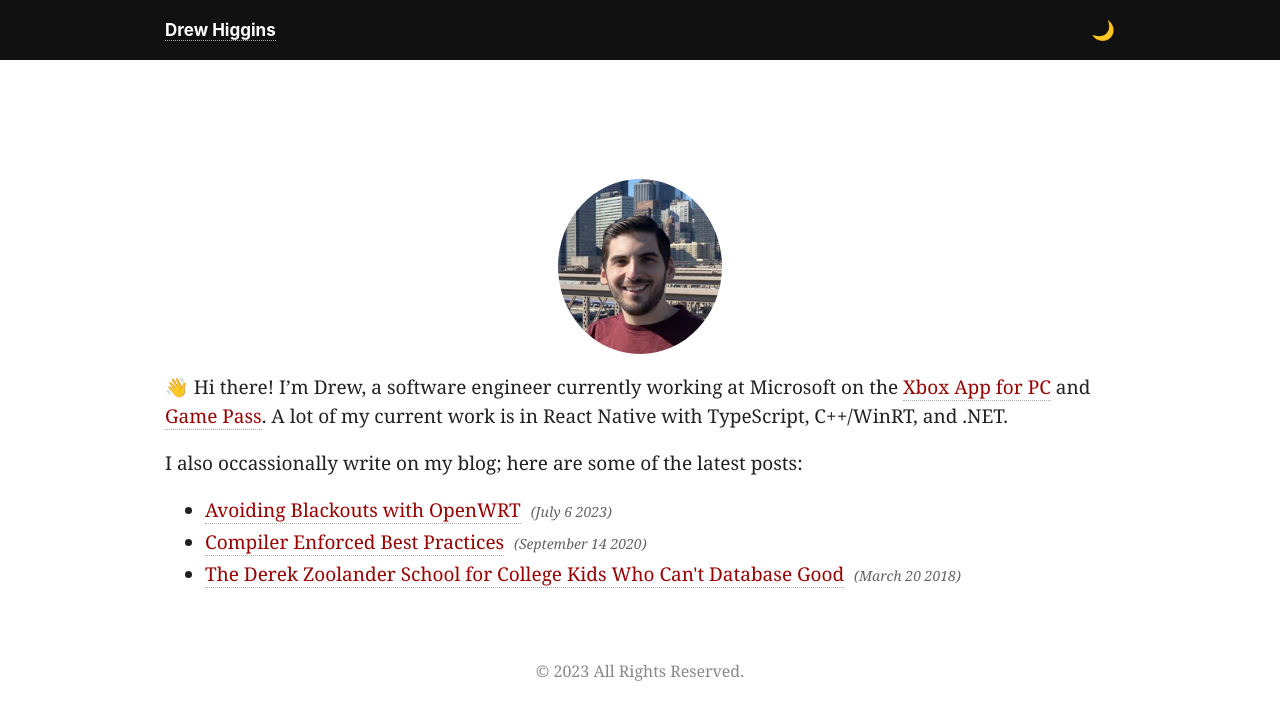
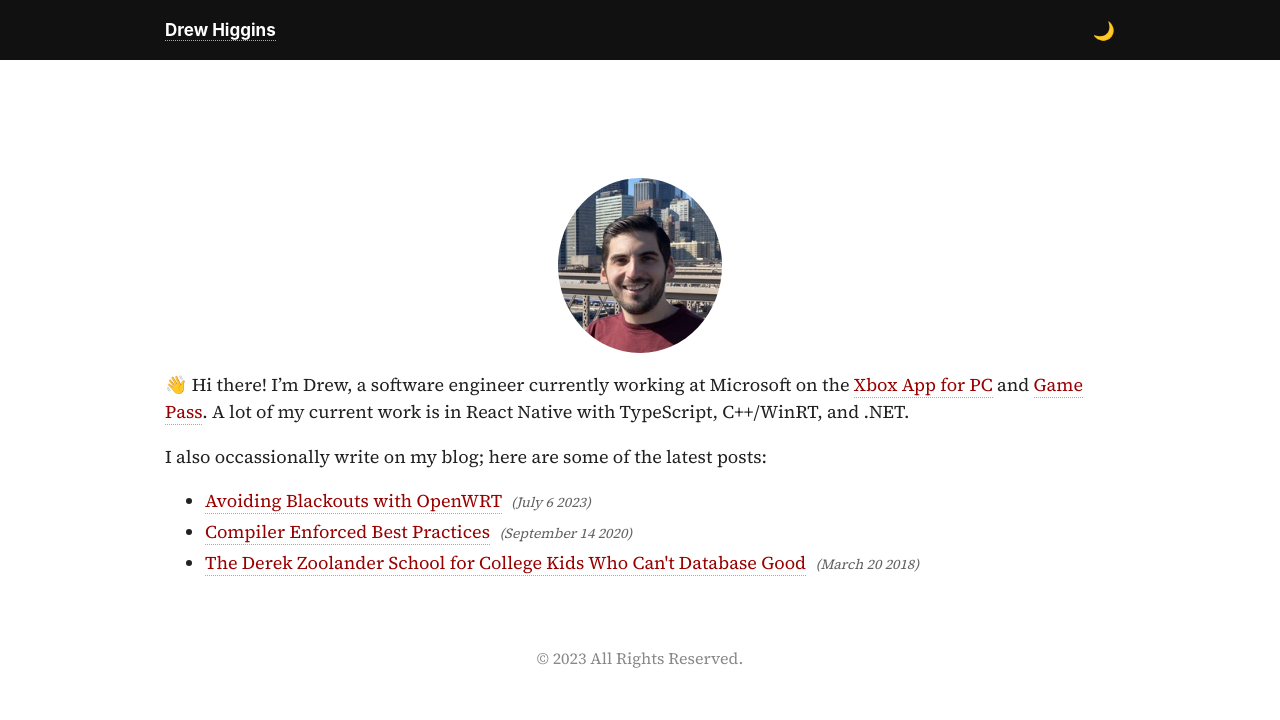
Before and after one commit to DrewHiggins/drewhiggins.github.io, a Jekyll site: the page built from index.md, in a window 1280 px wide. Shown: the top 720 px of the page. Built offline with Jekyll 4.4.1, drawn with Linux system fonts in a browser that asks for light colours; nearby versions of some CDN libraries.

Commit message:
Added/set new font

```diff
--- a/_includes/head.html
+++ b/_includes/head.html
@@ -1,12 +1,25 @@
 <head>
-  <meta charset="utf-8">
-  <meta http-equiv="X-UA-Compatible" content="IE=edge">
-  <meta name="viewport" content="width=device-width, initial-scale=1">
-  <link rel="preconnect" href="https://fonts.gstatic.com">
-  <link href="https://fonts.googleapis.com/css2?family=PT+Sans:wght@700&display=swap" rel="stylesheet">
-  <link href="https://fonts.googleapis.com/css2?family=Kreon:wght@500&display=swap" rel="stylesheet">
+  <meta charset="utf-8" />
+  <meta http-equiv="X-UA-Compatible" content="IE=edge" />
+  <meta name="viewport" content="width=device-width, initial-scale=1" />
+  <link rel="preconnect" href="https://fonts.gstatic.com" crossorigin />
+  <link
+    href="https://fonts.googleapis.com/css2?family=PT+Sans:wght@700&display=swap"
+    rel="stylesheet"
+  />
+  <link
+    href="https://fonts.googleapis.com/css2?family=Kreon:wght@500&display=swap"
+    rel="stylesheet"
+  />
+  <link
+    href="https://fonts.googleapis.com/css2?family=Source+Serif+4&display=swap"
+    rel="stylesheet"
+  />
   <link rel="stylesheet" href="{{ "/assets/css/style.css" | relative_url }}">
-  <link rel="stylesheet" href="//cdnjs.cloudflare.com/ajax/libs/highlight.js/10.7.2/styles/monokai-sublime.min.css">
+  <link
+    rel="stylesheet"
+    href="//cdnjs.cloudflare.com/ajax/libs/highlight.js/10.7.2/styles/monokai-sublime.min.css"
+  />
   <script src="//cdnjs.cloudflare.com/ajax/libs/highlight.js/10.7.2/highlight.min.js"></script>
   {% if page.layout == 'post' or page.layout == 'page' %}
   <title>{{ page.title }} - Drew Higgins</title>
--- a/_sass/base.scss
+++ b/_sass/base.scss
@@ -31,7 +31,8 @@ body {
     display: flex;
     flex-direction: column;
     align-items: center;
-    font: 19px Georgia, "Times New Roman", Times, serif;
+    font-family: 'Source Serif 4', serif;
+    font-size: 18px;
     margin: 0;
 }
 
```
